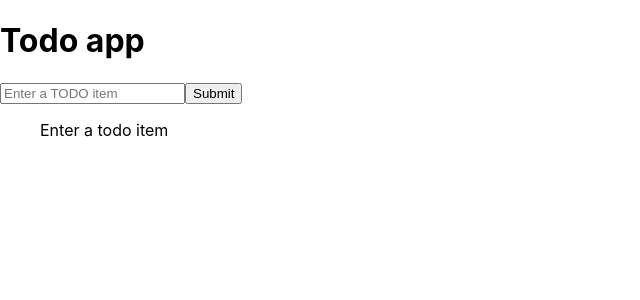
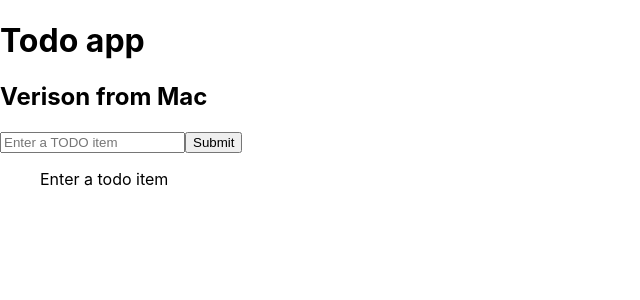
Before and after one commit to SeanLiu122/Nextjs-todo-app, a Next.js app: page / in a window 1280 px wide. Shown: the top 300 px of the page, without its empty margins (0-640 px from the left). Built offline with nearby package versions, Linux system fonts and the light colour scheme.

Commit message:
commit from mac

```diff
--- a/pages/index.js
+++ b/pages/index.js
@@ -27,6 +27,7 @@ export default function Home() {
   return (
     <div>
       <h1>Todo app</h1>
+      <h2>Verison from Mac</h2>
       <form>
         <input
           type="text"
```
Also changed, not shown: 2 other files (tests, documents, lock files or other folders).
